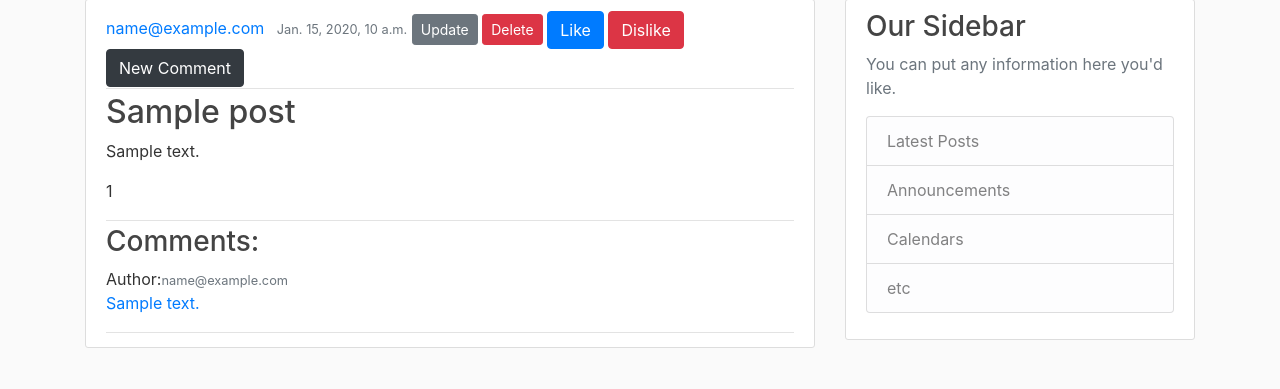
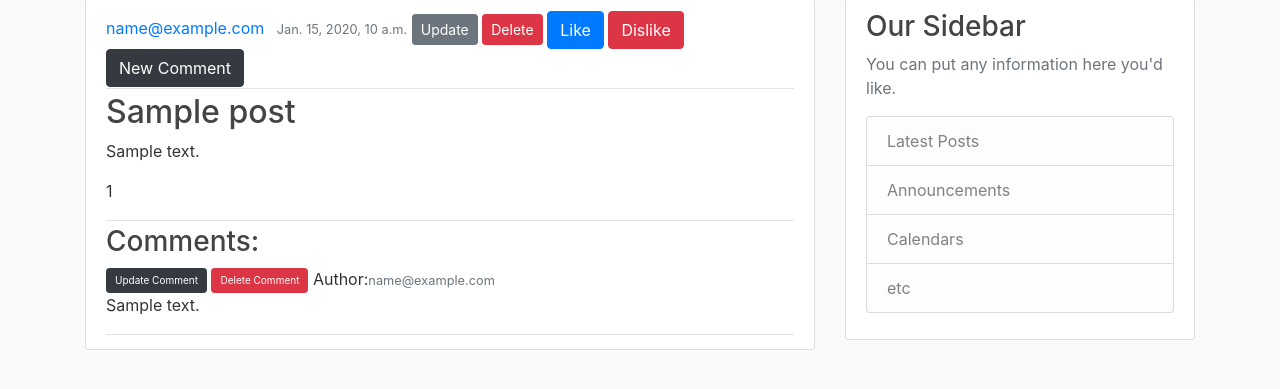
Before and after one commit to Gianik/django-blog, a Django app: page /post/1/ in a window 1280 px wide. Shown: the part 81-470 px from the top of the page. Run offline with Django 4.2, Linux system fonts and the light colour scheme; a user stored in the database is signed in; tables that the repository leaves empty hold one stand-in row (values such as "Sample post"); some libraries are stand-ins or nearby versions.

Commit message:
finalized Comments CRUD

```diff
--- a/comments/urls.py
+++ b/comments/urls.py
@@ -1,6 +1,6 @@
 from django.urls import path, include
 from django.contrib.auth import views as auth_views
-from .views import CreateCommentView
+from .views import CreateCommentView, UpdateCommentView, CommentDeleteView
 from django.conf import settings
 from django.conf.urls.static import static
 from django.contrib.auth.decorators import login_required
@@ -11,4 +11,8 @@ urlpatterns = [
 
     path('<int:post_id>/', CreateCommentView.as_view(),
          name='blog-comment-create'),
+    path('update/<int:pk>/', UpdateCommentView.as_view(),
+         name='blog-comment-update'),
+    path('delete/<int:pk>', login_required(CommentDeleteView.as_view()),
+         name='blog-comment-delete')
 ]
--- a/likeunlike/models.py
+++ b/likeunlike/models.py
@@ -7,7 +7,8 @@ from posts.models import Post
 class Likeunlike(models.Model):
     like = models.BooleanField(default=False)
     author = models.ForeignKey(User, on_delete=models.CASCADE)
-    post = models.ForeignKey(Post, on_delete=models.CASCADE)
+    post = models.ForeignKey(Post, related_name='likes',
+                             on_delete=models.CASCADE)
     date_created = models.DateTimeField(auto_now_add=True)
     date_updated = models.DateTimeField(auto_now=True)
 
--- a/posts/templates/posts/detail.html
+++ b/posts/templates/posts/detail.html
@@ -10,8 +10,8 @@
                 <a class="btn btn-secondary btn-sm mt-1 mb-1" href="{% url 'blog-update' object.id %}">Update</a>
                 <a class="btn btn-danger btn-sm mt-1 mb-1" href="{% url 'blog-delete' object.id %}">Delete</a>
             {% endif %}
-            <button class="btn btn-primary">Like </button>
-            <button type="button" class="btn btn-danger">Dislike</button>
+            <button class="btn btn-primary" name="btn">Like </button>
+            <button type="button" class="btn btn-danger" name="btn">Dislike</button>
             <a href="{% url 'blog-comment-create' object.id %}"><button type="button" class="btn btn-dark">New Comment</button></a>
             </div>
             <h2 class="article-title">{{ object.title }}</h2>
@@ -22,8 +22,13 @@
             <div class="article-metadata">
                 <h3>Comments:</h3>
                 {% for comment in comments %}
+                    {% if object.author == user or user.is_superuser %}
+                    <a   href="{% url 'blog-comment-update' comment.id %}"><button type="button" class="btn btn-dark btn-sm" style="font-size: 10px;">Update Comment</button></a>
+                    <a   href="{% url 'blog-comment-delete' comment.id %}"><button type="button" class="btn btn-danger btn-sm" style="font-size: 10px;">Delete Comment</button></a>
+                    {% endif %}
                     Author:<small class="text-muted">{{ comment.author }}</small>
-                    <p><a class="mr-2" href="#">{{ comment.text }}</a></p>
+                    <p><a class="mr-2" >{{ comment.text }}</a></p>
+
                 {% endfor %}
             </div>
         </div>
```
Also changed, not shown: comments/templates/comments/comment_delete.html (added, +16 -0 lines), comments/views.py (+39 -3 lines).
